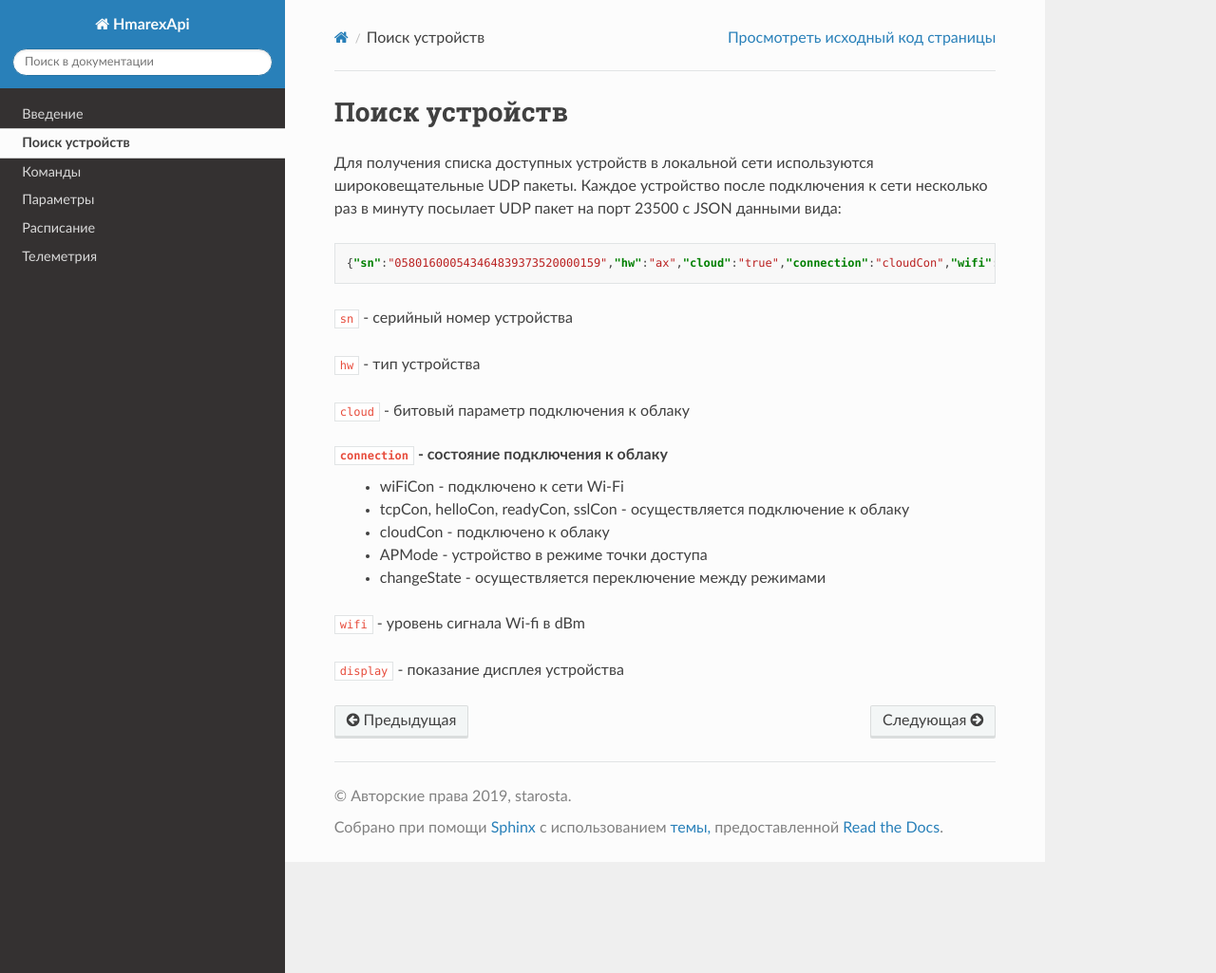
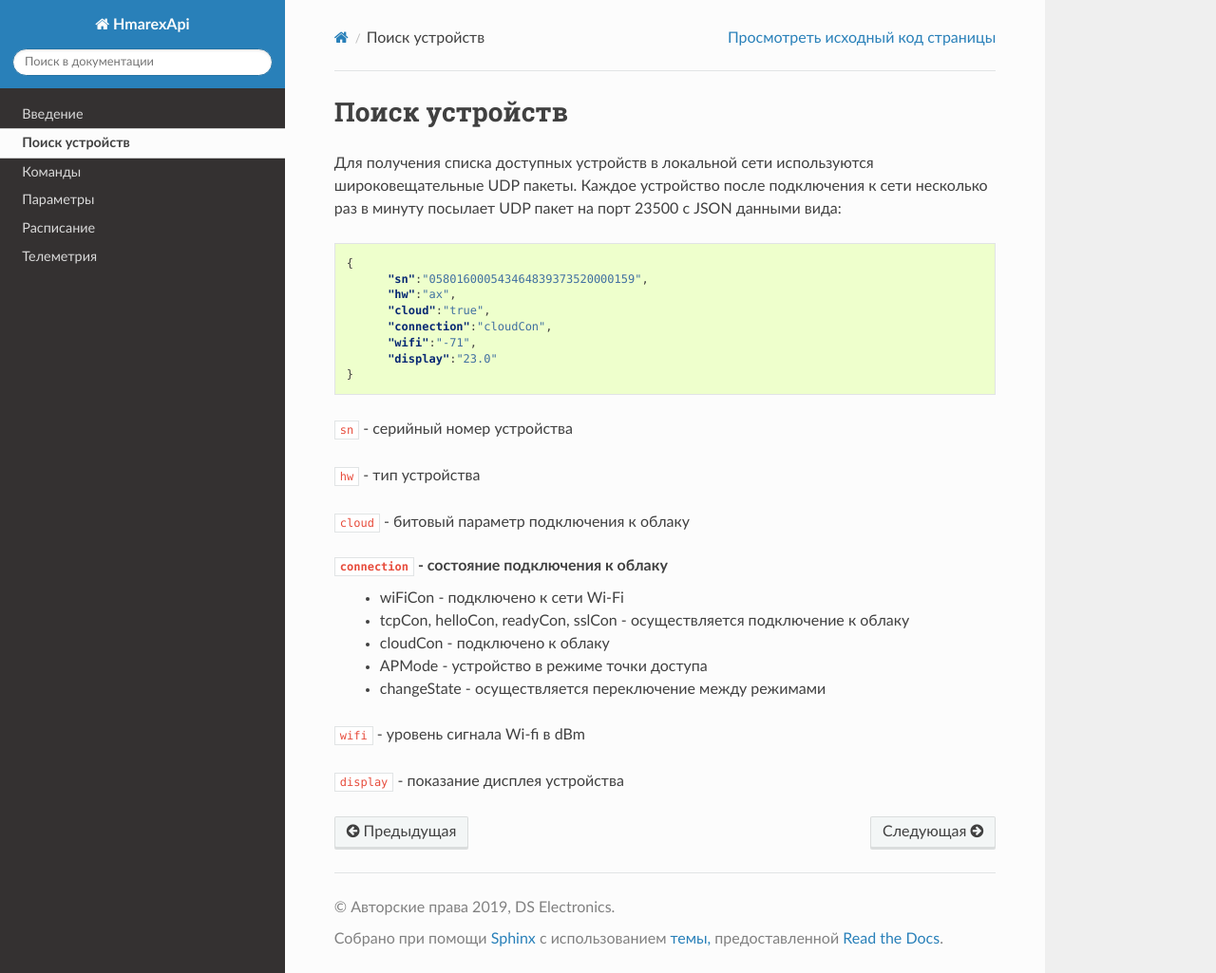
Before and after one commit to my-terneo/terneo-api, a Sphinx documentation site: the page built from source/broadcast_ru.rst, in a window 1280 px wide and 1025 px high. Shown: the whole window at 95% size. Built offline with Sphinx 7.4.7 and the Read the Docs theme 2.0.0, drawn with Linux system fonts in a browser that asks for light colours.

Commit message:
prettify

```diff
--- a/source/conf.py
+++ b/source/conf.py
@@ -20,7 +20,7 @@
 # -- Project information -----------------------------------------------------
 
 project = 'HmarexApi'
-copyright = '2019, starosta'
+copyright = '2019, DS Electronics'
 author = 'starosta'
 
 # The short X.Y version
@@ -51,6 +51,7 @@ templates_path = ['_templates']
 # source_suffix = ['.rst', '.md']
 source_suffix = '.rst'
 
+source_encoding = 'UTF-8'
 # The master toctree document.
 master_doc = 'index'
 
@@ -59,7 +60,7 @@ master_doc = 'index'
 #
 # This is also used if you do content translation via gettext catalogs.
 # Usually you set "language" from the command line for these cases.
-language = 'ru'
+language = u'ru'
 
 # List of patterns, relative to source directory, that match files and
 # directories to ignore when looking for source files.
@@ -67,7 +68,7 @@ language = 'ru'
 exclude_patterns = []
 
 # The name of the Pygments (syntax highlighting) style to use.
-pygments_style = None
+pygments_style = 'sphinx'
 
 
 # -- Options for HTML output -------------------------------------------------
```
Also changed, not shown: source/broadcast_ru.rst (+8 -1 lines).
